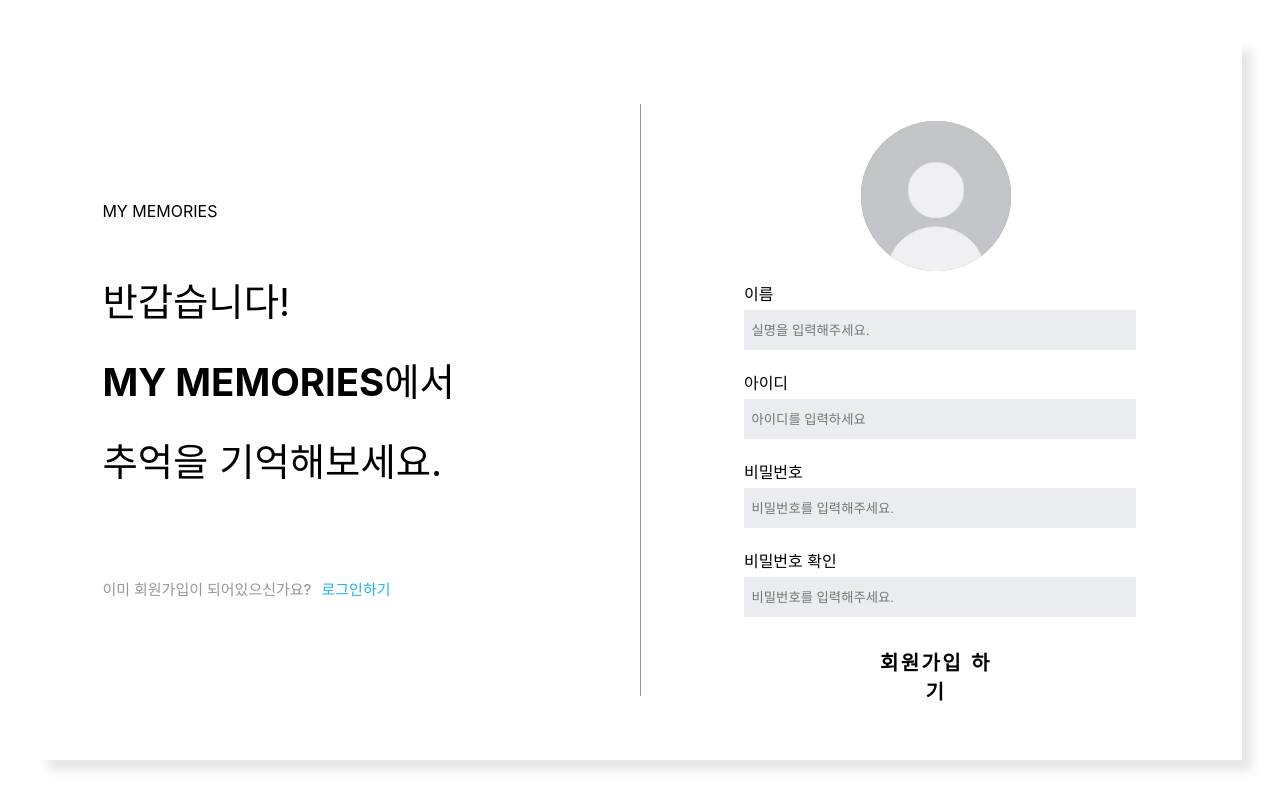
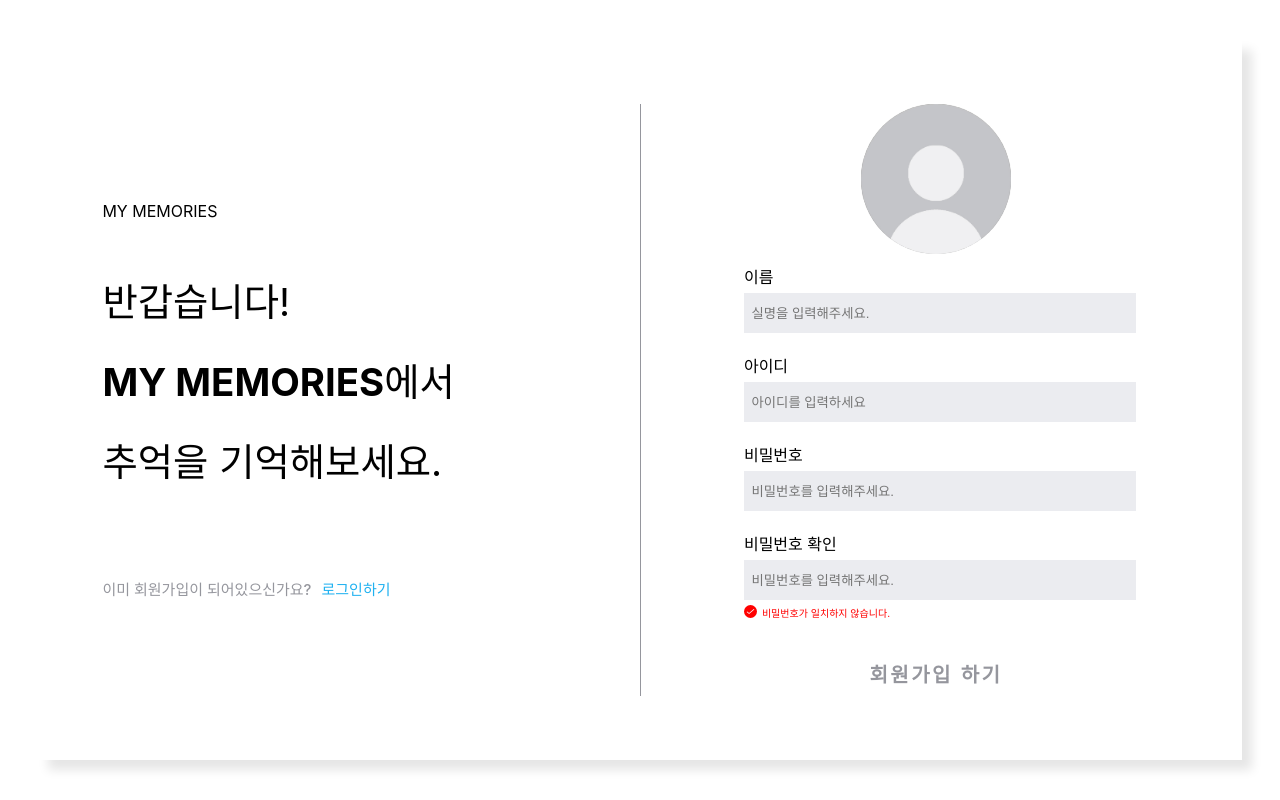
Before and after one commit to GoReactGo/MyMemories, a React (Create React App) app in the folder mymemories/: page /signup in a window 1280 px wide. Built offline with nearby package versions, Linux system fonts and the light colour scheme.

Commit message:
signup ui 살짝 수정

```diff
--- a/mymemories/src/components/signIn/signInStyle.module.css
+++ b/mymemories/src/components/signIn/signInStyle.module.css
@@ -61,7 +61,7 @@ html, body {
 #signInBtn{
     background-color: transparent;
     border: none;
-    width: 10vw;
+    width: 13vw;
     height: 4vh;
     font-size: 20px;
     font-weight: 700;
--- a/mymemories/src/components/signup/signup.js
+++ b/mymemories/src/components/signup/signup.js
@@ -1,6 +1,6 @@
 import React, { useState, useRef } from 'react';
 import { Link } from 'react-router-dom';
-import { auth, db, storage,doc,setDoc,getDoc } from '../../firebase'; // Import Firebase settings
+import { auth, db, storage, doc, setDoc, getDoc } from '../../firebase'; // Import Firebase settings
 import styles from './signupStyle.module.css';
 import userImg from '../../assets/signupUserImg.png';
 
@@ -21,7 +21,6 @@ const SignUp = () => {
     }
   };
 
-
   const handleCircleClick = () => {
     // 클릭 시 파일 선택 창 열기
     fileInputRef.current.click();
@@ -35,7 +34,6 @@ const SignUp = () => {
 
   const saveUserData = async () => {
     try {
-
       // Firestore에 사용자 문서 생성
       const userDocRef = doc(db, 'user', id);
       await setDoc(userDocRef, {
@@ -52,12 +50,43 @@ const SignUp = () => {
   };
 
   const [isIdAvailable, setIsIdAvailable] = useState(false);
+  const [isExistingId, setIsExistingId] = useState(false);
 
   const checkIdAvailability = async () => {
     // user 컬렉션에서 아이디가 존재하는지 확인하는 로직
-    const userDocRef = doc(db, 'users', id);
+    const userDocRef = doc(db, 'user', id);
     const userDocSnapshot = await getDoc(userDocRef);
     setIsIdAvailable(!userDocSnapshot.exists());
+    setIsExistingId(userDocSnapshot.exists());
+  };
+
+  const [confirmPassword, setConfirmPassword] = useState('');
+  const [isPasswordMatch, setIsPasswordMatch] = useState(false);
+
+  const handlePasswordChange = (e) => {
+    const pw = e.target.value;
+    setPassword(pw); // 비밀번호 업데이트
+    setConfirmPassword(pw); // 비밀번호 확인 입력 필드 업데이트
+    setIsPasswordMatch(e.target.value === confirmPassword);
+  };
+
+  const handleConfirmPasswordChange = (e) => {
+    setConfirmPassword(e.target.value);
+    setIsPasswordMatch(e.target.value === pw);
+  };
+
+  const getButtonStyle = () => {
+    if (isPasswordMatch && isIdAvailable && name !== '') {
+      return {
+        backgroundColor: '#17181A', // 버튼이 활성화된 경우의 배경색
+        color: '#FFFFFF', // 버튼 텍스트 색상
+      };
+    } else {
+      return {
+        backgroundColor: '#FFFFFF', // 버튼이 비활성화된 경우의 배경색
+        color: '#95969D', // 버튼 텍스트 색상
+      };
+    }
   };
 
   return (
@@ -65,22 +94,16 @@ const SignUp = () => {
       <div id={styles.container}>
         <div id={styles.leftBox}>
           <p>MY MEMORIES</p>
-          <p className={styles.mainText} style={{marginTop: "3.2vw"}}
-          >반갑습니다!</p>
+          <p className={styles.mainText} style={{ marginTop: "3.2vw" }}>반갑습니다!</p>
           <p className={styles.mainText}><strong>MY MEMORIES</strong>에서</p>
-          <p className={styles.mainText} style={{marginBottom: "6vw"}}>추억을 기억해보세요.</p>
+          <p className={styles.mainText} style={{ marginBottom: "6vw" }}>추억을 기억해보세요.</p>
           <div id={styles.linkBox}>
-            <p style={{color: "#95969D", marginRight: "10px"}}>이미 회원가입이 되어있으신가요?</p>
-            <p style={{color: "#1FB1F0"}}><Link to="/signIn" style={linkStyle}>로그인하기</Link></p>
+            <p style={{ color: "#95969D", marginRight: "10px" }}>이미 회원가입이 되어있으신가요?</p>
+            <p style={{ color: "#1FB1F0" }}><Link to="/signIn" style={linkStyle}>로그인하기</Link></p>
           </div>
         </div>
 
         <div id={styles.rightBox}>
-          {/* <p style={{fontSize: "24px",
-            fontStyle: "normal",
-            fontWeight: "400",
-            lineHeight: "normal",
-            letterSpacing: "2.4px"}}>회원가입</p> */}
           <div style={{
             width: '150px',
             height: '150px',
@@ -89,39 +112,51 @@ const SignUp = () => {
             display: 'flex',
             justifyContent: 'center',
             alignItems: 'center',
-            cursor: 'pointer'}} onClick={handleCircleClick}>
+            cursor: 'pointer'
+          }} onClick={handleCircleClick}>
             {image ? (
               <img
                 src={imageUrl}
                 alt="선택한 이미지"
                 style={{ width: '100%', height: '100%', borderRadius: '50%' }}
-              />) : (<img style={{ width: '150px', height: '150px'}} src={userImg}></img>)}
+              />
+            ) : (
+              <img style={{ width: '150px', height: '150px' }} src={userImg} alt="기본 이미지" />
+            )}
           </div>
           <input type="file"
             accept="image/*"
             onChange={handleImageChange}
             style={{ display: 'none' }}
-            ref={fileInputRef}/>
+            ref={fileInputRef} />
 
-          <div id={styles.nameBox}style={{ marginTop: '10px', marginBottom: '20px' }}>
+          <div id={styles.nameBox} style={{ marginTop: '10px', marginBottom: '20px' }}>
             <p>이름</p>
             <input type='text' placeholder='실명을 입력해주세요.' value={name}
-            onChange={(e) => setName(e.target.value)}></input>
+              onChange={(e) => setName(e.target.value)}></input>
           </div>
 
-          <div id={styles.idBox}style={{ marginBottom: '20px' }}>
+          <div id={styles.idBox} style={{ marginBottom: '20px' }}>
             <p>아이디</p>
             <input
               type='text'
               placeholder='아이디를 입력하세요'
               value={id}
               onChange={(e) => {
-                setId(e.target.value);
+                const newId = e.target.value;
+                setId(newId);
                 setIsIdAvailable(false); // 아이디 입력이 변경되면 사용 가능 상태 초기화
               }}
-              onBlur={checkIdAvailability} // 아이디 입력 필드를 벗어날 때, 아이디 존재 여부 확인
+              onBlur={() => {
+                if (id.trim() !== '') {
+                  checkIdAvailability();
+                } else {
+                  // id가 비어있는 경우 사용 불가능한 아이디로 처리
+                  setIsIdAvailable(false);
+                }
+              }}
             />
-           {isIdAvailable ? (
+            {isIdAvailable ? (
               <div className={styles.check}>
                 <svg xmlns="http://www.w3.org/2000/svg" width="13" height="13" viewBox="0 0 20 20" fill="none">
                   <circle cx="10" cy="10" r="10" fill="#1FB1F0" /> {/* 아이디 사용 가능 색깔 */}
@@ -129,33 +164,49 @@ const SignUp = () => {
                 </svg>
                 <p style={{ color: '#1FB1F0' }}>사용 가능한 아이디입니다.</p> {/* 아이디 사용 가능 문구 */}
               </div>
-            ) : null}
+            ) :
+            isExistingId ? (
+              <div className={styles.check}>
+                <svg xmlns="http://www.w3.org/2000/svg" width="13" height="13" viewBox="0 0 20 20" fill="none">
+                  <circle cx="10" cy="10" r="10" fill="red" /> {/* 아이디 사용 가능 색깔 */}
+                  <path d="M7.81818 12.3284L4.95455 9.8209L4 10.6567L7.81818 14L16 6.83582L15.0455 6L7.81818 12.3284Z" fill="#F6F7FB" />
+                </svg>
+                <p style={{ color: 'red' }}>사용 불가능한 아이디입니다.</p> {/* 아이디 사용 가능 문구 */}
+              </div>
+            ) :
+            null
+            }
           </div>
 
-          <div id={styles.pwBox}style={{ marginBottom: '20px' }}>
+          <div id={styles.pwBox} style={{ marginBottom: '20px' }}>
             <p>비밀번호</p>
-            <input type='password' placeholder='비밀번호를 입력해주세요.'></input>
-            {/* <div className={styles.check}>
-              <svg xmlns="http://www.w3.org/2000/svg" width="13" height="13" viewBox="0 0 20 20" fill="none">
-                <circle cx="10" cy="10" r="10" fill="#95969D"/>
-                <path d="M7.81818 12.3284L4.95455 9.8209L4 10.6567L7.81818 14L16 6.83582L15.0455 6L7.81818 12.3284Z" fill="#F6F7FB"/>
-              </svg>
-              <p>사용가능한 비밀번호입니다.</p>
-            </div> */}
+            <input type='password' placeholder='비밀번호를 입력해주세요.' value={pw} onChange={(e) => setPassword(e.target.value)}></input>
           </div>
           <div id={styles.pwCheckBox} style={{ marginBottom: '30px' }}>
             <p>비밀번호 확인</p>
-            <input type='password' placeholder='비밀번호를 입력해주세요.'value={pw}
-            onChange={(e) => setPassword(e.target.value)}></input>
-            {/* <div className={styles.check}>
-              <svg xmlns="http://www.w3.org/2000/svg" width="13" height="13" viewBox="0 0 20 20" fill="none">
-                <circle cx="10" cy="10" r="10" fill="#95969D"/>
-                <path d="M7.81818 12.3284L4.95455 9.8209L4 10.6567L7.81818 14L16 6.83582L15.0455 6L7.81818 12.3284Z" fill="#F6F7FB"/>
-              </svg>
-              <p>비밀번호가 일치합니다.</p>
-            </div> */}
+            <input type='password' placeholder='비밀번호를 입력해주세요.' value={confirmPassword}
+              onChange={handleConfirmPasswordChange}
+              onBlur={() => setIsPasswordMatch(pw === confirmPassword)}
+            ></input>
+            {isPasswordMatch ? (
+              <div className={styles.check}>
+                <svg xmlns="http://www.w3.org/2000/svg" width="13" height="13" viewBox="0 0 20 20" fill="none">
+                  <circle cx="10" cy="10" r="10" fill="#1FB1F0" /> {/* 비밀번호 일치 색깔 */}
+                  <path d="M7.81818 12.3284L4.95455 9.8209L4 10.6567L7.81818 14L16 6.83582L15.0455 6L7.81818 12.3284Z" fill="#F6F7FB" />
+                </svg>
+                <p style={{ color: '#1FB1F0' }}>비밀번호가 일치합니다.</p> {/* 비밀번호 일치 문구 */}
+              </div>
+            ) : (
+              <div className={styles.check}>
+                <svg xmlns="http://www.w3.org/2000/svg" width="13" height="13" viewBox="0 0 20 20" fill="none">
+                  <circle cx="10" cy="10" r="10" fill="red" /> {/* 비밀번호 일치 색깔 */}
+                  <path d="M7.81818 12.3284L4.95455 9.8209L4 10.6567L7.81818 14L16 6.83582L15.0455 6L7.81818 12.3284Z" fill="#F6F7FB" />
+                </svg>
+                <p style={{ color: 'red' }}>비밀번호가 일치하지 않습니다.</p> {/* 비밀번호 일치 문구 */}
+              </div>
+            )}
           </div>
-          <button onClick={saveUserData} id={styles.signInBtn} >회원가입 하기</button>
+          <button onClick={saveUserData} id={styles.signInBtn} style={getButtonStyle()} >회원가입 하기</button>
         </div>
       </div>
     </div>
--- a/mymemories/src/components/signup/signupStyle.module.css
+++ b/mymemories/src/components/signup/signupStyle.module.css
@@ -62,13 +62,14 @@ html, body {
 #signInBtn{
     background-color: transparent;
     border: none;
-    width: 10vw;
-    height: 4vh;
+    width: 13vw;
+    height: 6vh;
     font-size: 20px;
     font-weight: 700;
     line-height: normal;
     letter-spacing: 2.4px;
     cursor: pointer;
+
 }
 .check{
     display: flex;
```
